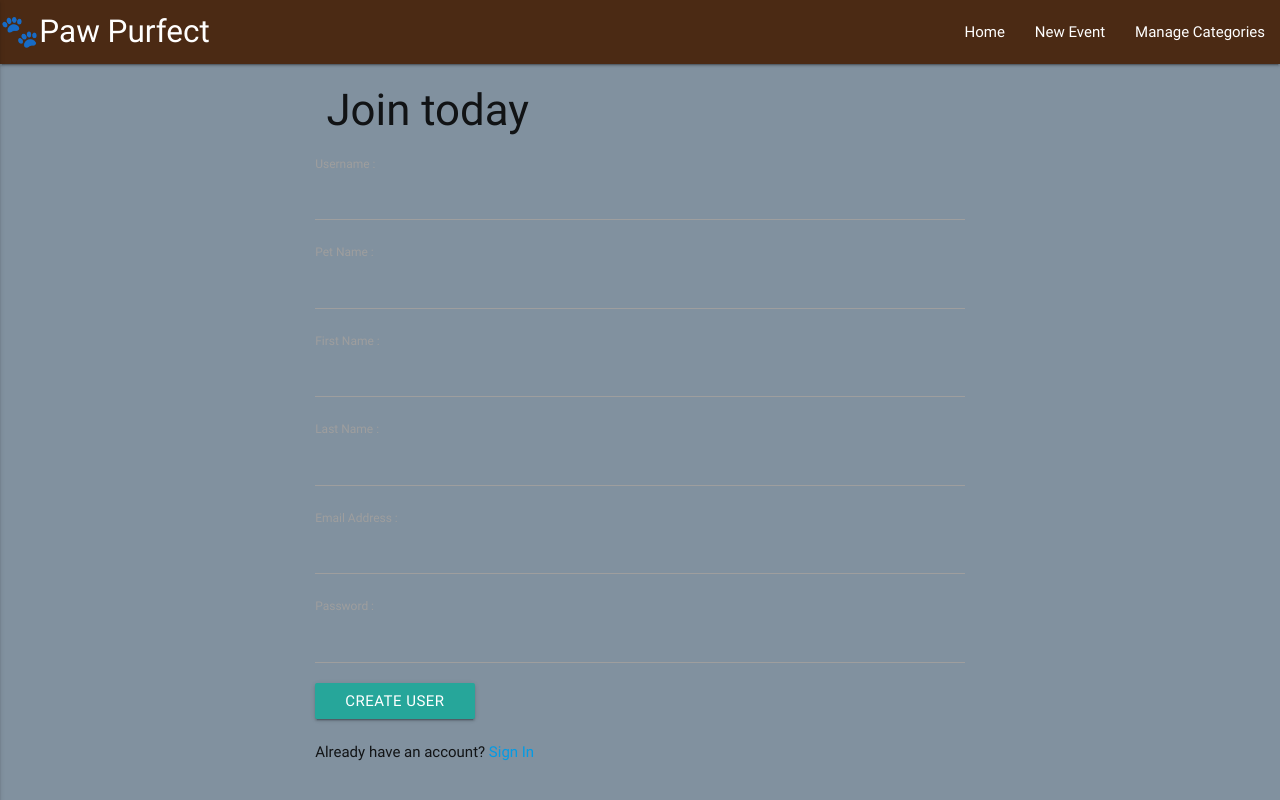
After one commit to TiffanyDonner/pet-task-manager, a Flask app: page /register in a window 1280 px wide. The commit adds this page. Run offline with Flask 2, Linux system fonts and the light colour scheme; some libraries are stand-ins or nearby versions.

Commit message:
Created pages for user login. Added routes to app.py. Registration page is working with Mongo. Login is not.

```diff
--- a/app.py
+++ b/app.py
@@ -2,6 +2,7 @@ import os
 from flask import Flask, render_template, redirect, request, url_for
 from flask_pymongo import PyMongo
 from bson.objectid import ObjectId
+import bcrypt
 from os import path
 if path.exists("env.py"):
     import env
@@ -15,6 +16,11 @@ app.config['MONGO_URI'] = os.environ['MONGO_URI']
 mongo = PyMongo(app)
 
 @app.route('/')
+def home():
+    """Render home.html and return buttons to either register or login"""
+
+    return render_template("home.html")
+
 @app.route('/get_events')
 def get_events():
     return render_template("events.html",
@@ -100,6 +106,88 @@ def add_category():
     return render_template('addcategory.html')
 
 
+@app.route('/register', methods=['POST', 'GET'])
+def register():
+    """Register user into database."""
+    if request.method == 'POST':
+        existing_user = mongo.db.users.find_one({'username' : request.form['username']})
+        password = request.form['password']
+        username = request.form['username']
+
+        if password == '' or username == '':
+            error = 'Please enter a username and password'
+            return render_template('register.html')
+
+        if existing_user is None:
+            hashpass = bcrypt.hashpw(request.form['password'].encode('utf-8'), bcrypt.gensalt())
+
+            mongo.db.users.insert_one({
+                'username' : request.form['username'],
+                'pet_name' : request.form['pet_name'],
+                'first_name' : request.form['first_name'],
+                'last_name' : request.form['last_name'],
+                'email' : request.form['email'],
+                'password' : hashpass,
+            })
+            session['username'] = request.form['username']
+            return redirect(url_for('home'))
+        else:
+            flash('This username already exists!')
+
+    return render_template('register.html')
+
+
+@app.route('/login', methods=['GET', 'POST'])
+def login():
+    """Match form data with user database data and if match log in"""
+
+    username = request.form['username']
+    login_user = mongo.db.users.find_one({'username': username})
+
+    if login_user:
+        if bcrypt.checkpw(request.form['password'].encode('utf-8'),
+                          login_user['password']):
+            session['username'] = request.form.to_dict()['username']
+            user_id = login_user['username']
+            return redirect(url_for('user', user_id = user_id ))
+        else:
+            flash('Invalid username/password combination!')
+            return render_template('register.html')
+    else:
+        flash('Invalid username/password combination!')
+
+    return render_template('login.html')
+
+
+@app.route('/user/<user_id>', methods=['GET', 'POST'])
+def user(user_id):
+    """Display all data in the user collection in the database."""
+
+    if request.method == 'GET':
+        if 'username' in session:
+            the_user = mongo.db.users.find_one({'username': user_id })
+            return render_template('events.html', user=the_user)
+        else:
+            return render_template("home.html")
+    elif request.method == 'POST':
+        mongo.db.users.update_one( {"username": user_id })
+        return redirect(url_for('user', user_id=user_id))
+
+
+@app.route('/end_session')
+def end_session():
+    """End session."""
+
+    session.clear()
+    return render_template("home.html")
+
+
+@app.errorhandler(404)
+def error_page(e):
+    """Handle 404 by rendering error-page.html."""
+
+    return render_template('error-page.html'), 404
+
 if __name__ == '__main__':
     app.run(host=os.environ.get('IP'),
             port=int(os.environ.get('PORT')),
--- a/static/css/style.css
+++ b/static/css/style.css
@@ -1,3 +1,11 @@
+body {
+    background-color: #81919F;
+}
+
+nav {
+    background-color: #4B2A14;
+}
+
 .btn_small {
     height: 24px;
     width: 60px;
--- a/templates/base.html
+++ b/templates/base.html
@@ -11,7 +11,7 @@
     <header>
         <nav>
             <div class="nav-wrapper">
-                <a href="{{url_for('get_events')}}" class="brand-logo">Paw Purfect Planner</a>
+                <a href="{{url_for('get_events')}}" class="brand-logo">🐾Paw Purfect</a>
                 <a href="#" data-activates="mobile-demo" class="button-collapse"><i class="material-icons">menu</i></a>
                 <ul id="nav-mobile" class="right hide-on-med-and-down">
                     <li><a href="{{url_for('get_events')}}">Home</a></li>
--- /dev/null
+++ b/templates/register.html
@@ -0,0 +1,44 @@
+{% extends 'base.html' %}
+{% block content %}
+
+<div class="container">
+    <h3>Join today</h3>
+    <div class="row login-join">
+        <form method="POST" action="{{ url_for('register') }}">
+            <div>
+                <label for="username">Username : </label>
+                <input type="text" name="username" id="username"></input>
+            </div>
+            <div>
+                <label for="pet_name">Pet Name : </label>
+                <input type="text" name="pet_name" id="pet_name"></input>
+            </div>
+            <div>
+                <label for="first_name">First Name : </label>
+                <input type="text" name="first_name" id="first_name"></input>
+            </div>
+            <div>
+                <label for="last_name">Last Name : </label>
+                <input type="text" name="last_name" id="last_name"></input>
+            </div>
+            <div>
+                <label for="email">Email Address : </label>
+                <input type="text" name="email" id="email"></input>
+            </div>
+            <div>
+                <label for="password">Password : </label>
+                <input type="password" id="password" name="password"> </input>
+            </div>
+            <div>
+                <button type='submit' class="btn waves-effect waves-light"> Create user </button>
+            </div>
+            <br>
+        </form>
+        <div>
+            <span>
+                Already have an account? <a href="{{ url_for('login') }}">Sign In</a>
+            </span>
+        </div>
+    </div>
+</div>
+{% endblock %}
```
Also changed, not shown: templates/error-page.html (added, +10 -0 lines), templates/home.html (added, +7 -0 lines), templates/login.html (added, +29 -0 lines).
